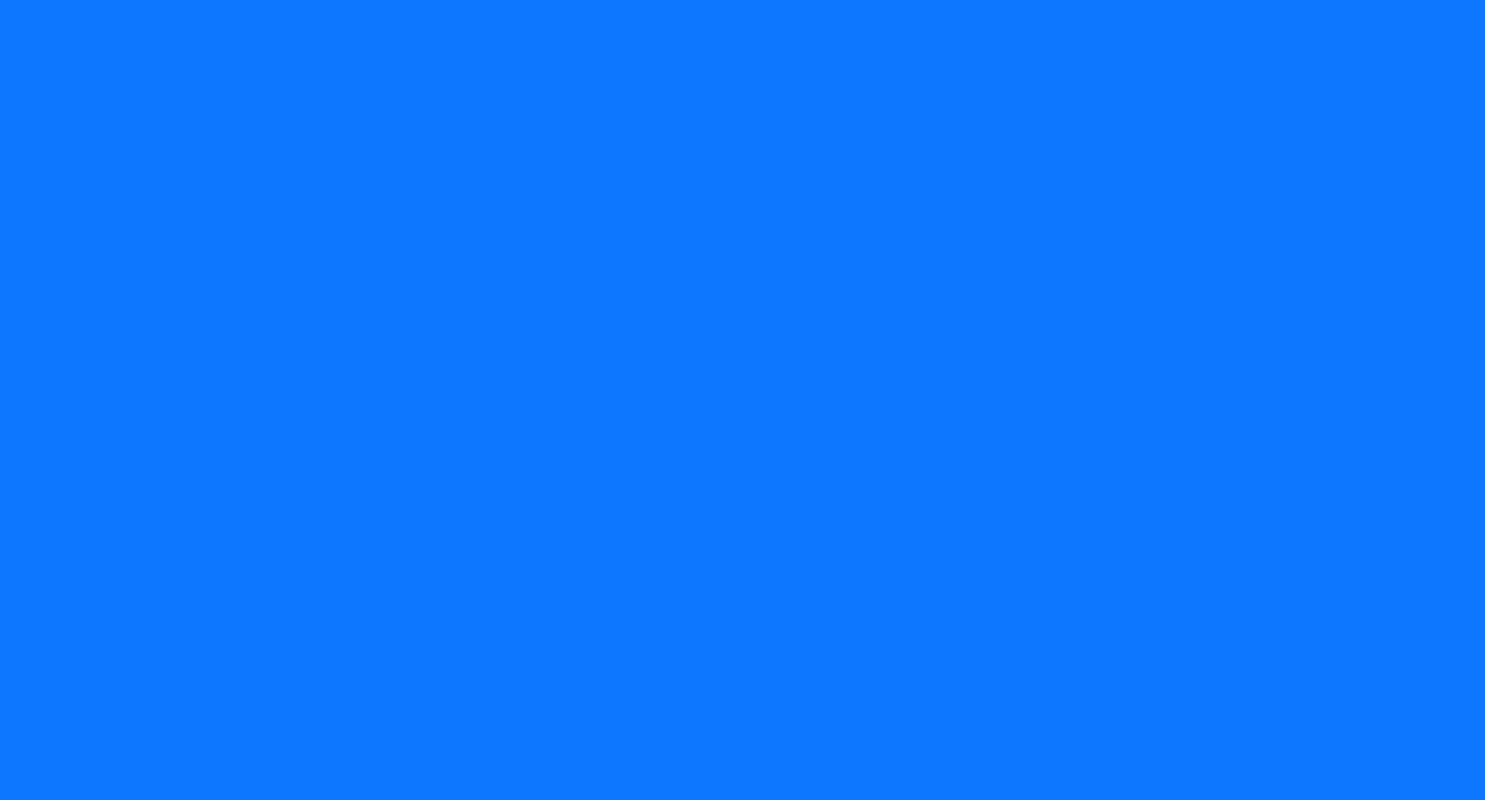
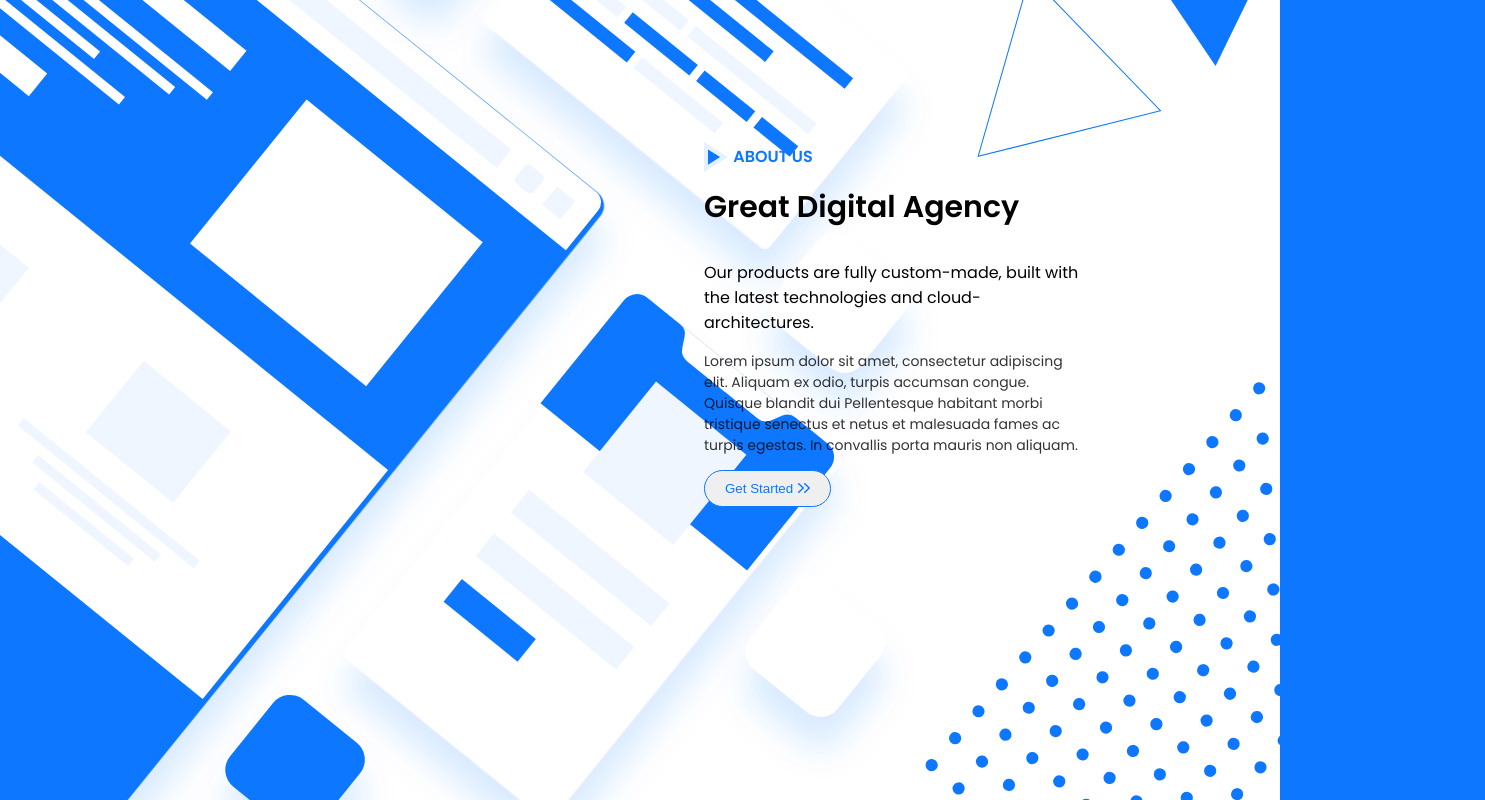
Before and after one commit to kushaangowda/Secure_Blink_Task, a React (Create React App) app: page / in a window 1280 px wide. Shown: the part 1080-1880 px from the top of the page, 1485 px wide, since content can reach past the window. Before the commit the page ends 970 px from the top, so only its background shows below. Built offline with nearby package versions, Linux system fonts and the light colour scheme; a web font is replaced by a local one.

Commit message:
finished screen 2

```diff
--- a/src/App.js
+++ b/src/App.js
@@ -1,10 +1,12 @@
 import React from "react";
 import Screen1 from "./screens/Screen1";
+import Screen2 from "./screens/Screen2";
 
 function App() {
 	return (
 		<div className="App">
 			<Screen1 />
+			<Screen2 />
 		</div>
 	);
 }
--- a/src/index.css
+++ b/src/index.css
@@ -1,4 +1,4 @@
-@import url("https://fonts.googleapis.com/css2?family=Poppins:wght@300&display=swap");
+@import url("https://fonts.googleapis.com/css2?family=Poppins:wght@300;400;600&display=swap");
 @import url("https://fonts.googleapis.com/css2?family=Mulish&family=Ovo&display=swap");
 
 body {
@@ -197,3 +197,82 @@ code {
 .arrow {
 	height: 10px;
 }
+
+.Screen2 {
+	position: relative;
+	z-index: 2;
+	background-color: #fff;
+}
+
+.g1 {
+	position: relative;
+	top: 0px;
+	left: -40%;
+	height: 150vh;
+}
+
+.g2 {
+	position: absolute;
+	top: 0px;
+	right: -5%;
+}
+
+.Text2 {
+	position: absolute;
+	top: 30%;
+	left: 55%;
+	width: 30%;
+	font-family: Poppins;
+}
+
+.a2 {
+	height: 30px;
+}
+
+.text2stuff {
+	color: #0e77ff;
+	font-weight: bold;
+}
+
+.heading2 {
+	font-size: 30px;
+	font-weight: 600;
+	margin-top: -10px;
+}
+
+.aboutus {
+	position: relative;
+	top: -10px;
+	left: 5px;
+}
+
+.desc2 {
+	opacity: 0.8;
+	font-size: 14px;
+}
+
+.desc1 {
+	font-weight: 400;
+}
+
+.btn2 {
+	color: #0e77ff;
+	border: solid 1px #0e77ff;
+	border-radius: 30px;
+	padding: 10px 20px 10px 20px;
+	font-weight: 400;
+}
+.arrow21 {
+	padding-left: 5px;
+}
+
+.arrow2,
+.arrow21 {
+	height: 10px;
+}
+
+.g3 {
+	position: absolute;
+	top: 51%;
+	right: -16%;
+}
--- /dev/null
+++ b/src/screens/Screen2.js
@@ -0,0 +1,18 @@
+import React from "react";
+import g1 from "../assets/Group 35699.svg";
+import g2 from "../assets/Group 35698.svg";
+import g3 from "../assets/Group 35650.svg";
+import Text2 from "./components2/text2";
+
+function Screen2() {
+	return (
+		<div className="Screen2">
+			<img src={g1} className="g1" />
+			<img src={g2} className="g2" />
+			<Text2 />
+			<img src={g3} className="g3" />
+		</div>
+	);
+}
+
+export default Screen2;
--- a/src/screens/components1/text1.js
+++ b/src/screens/components1/text1.js
@@ -16,7 +16,7 @@ function Text1() {
 				<br /> and cloud-architectures.
 			</p>
 			<button className="button1">
-				Get Started <img src={arrow} className="arrow" />
+				Get Started &nbsp; <img src={arrow} className="arrow" />
 				<img src={arrow} className="arrow" />
 			</button>
 		</div>
--- /dev/null
+++ b/src/screens/components2/text2.js
@@ -0,0 +1,27 @@
+import React from "react";
+import a2 from "../../assets/Group 35626.svg";
+import arrow2 from "../../assets/arrow-down-sign-to-navigate.svg";
+
+function Text2() {
+	return (
+		<div className="Text2">
+			<p className="text2stuff">
+				<img src={a2} className="a2" />
+				<span className="aboutus">ABOUT US</span>
+			</p>
+			<p className="heading2">Great Digital Agency</p>
+			<p className="desc1">Our products are fully custom-made, built with the latest technologies and cloud-architectures.</p>
+			<p className="desc2">
+				Lorem ipsum dolor sit amet, consectetur adipiscing elit. Aliquam ex odio, turpis accumsan congue. Quisque blandit dui Pellentesque habitant
+				morbi tristique senectus et netus et malesuada fames ac turpis egestas. In convallis porta mauris non aliquam.
+			</p>
+			<button className="btn2">
+				Get Started
+				<img src={arrow2} className="arrow21" />
+				<img src={arrow2} className="arrow2" />
+			</button>
+		</div>
+	);
+}
+
+export default Text2;
```
Also changed, not shown: 1 other file (tests, documents, lock files or other folders).
